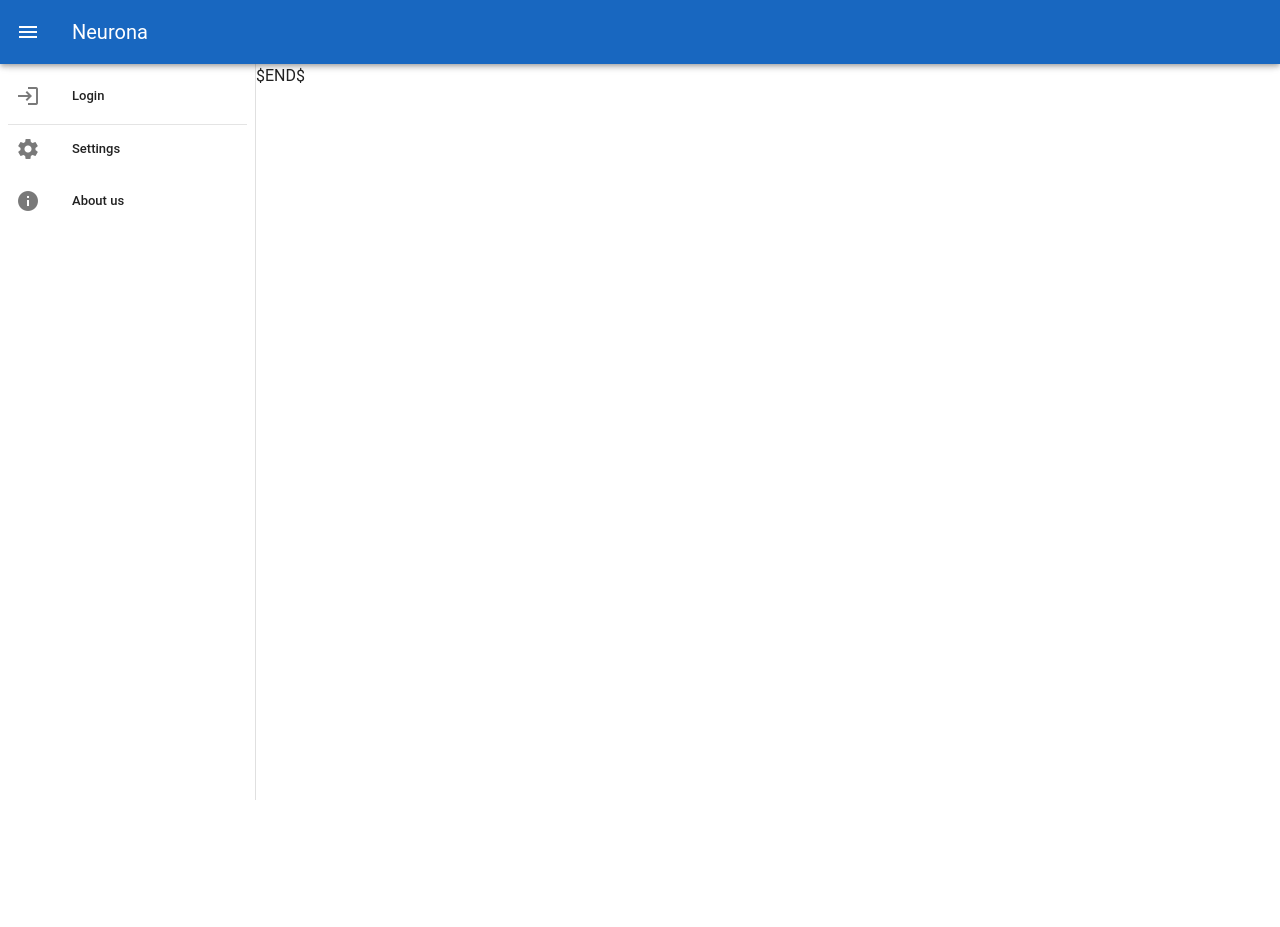
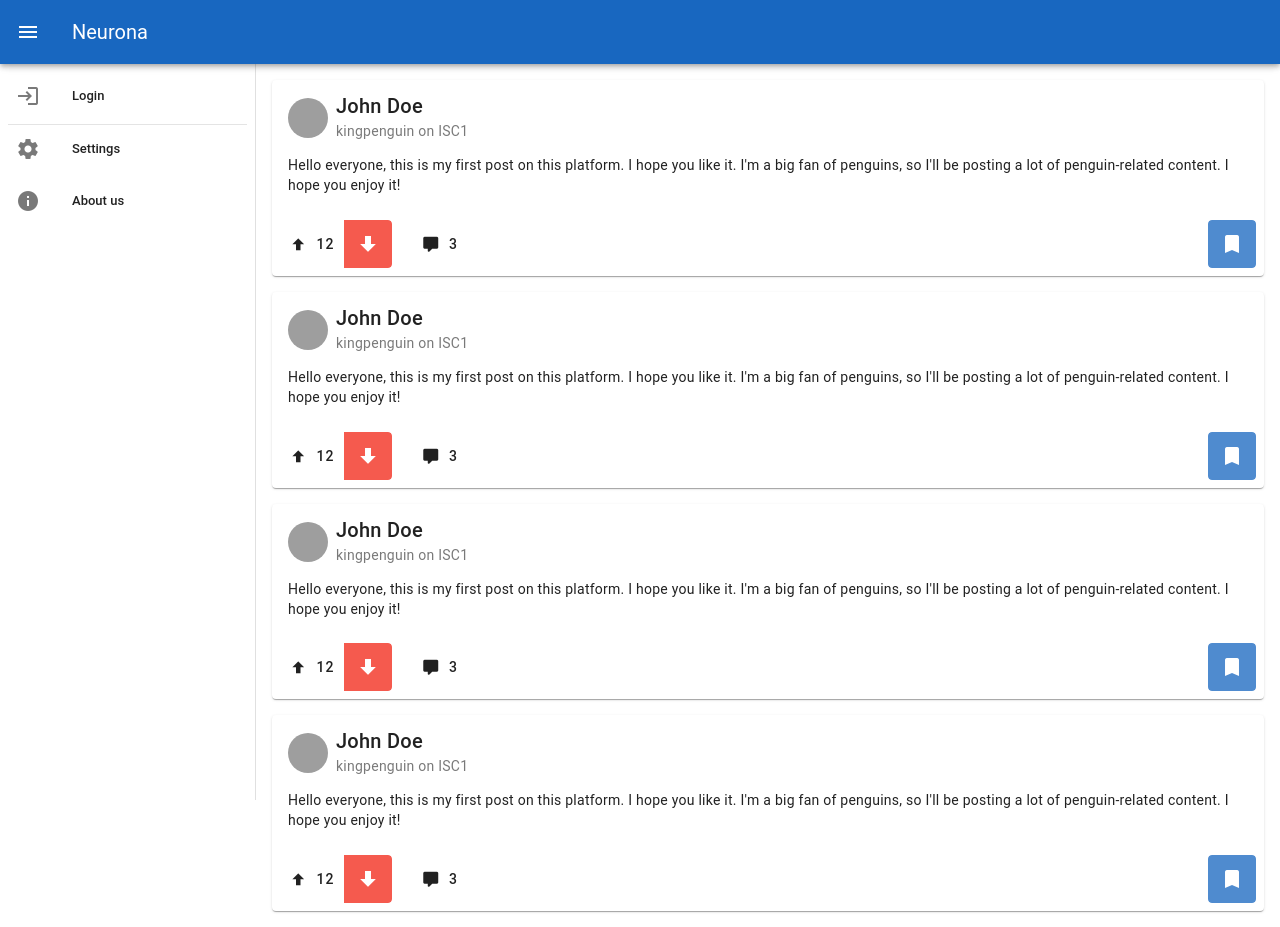
Before and after one commit to HE-Arc/neurona, a Vue app in the folder frontend/: page / in a window 1280 px wide. Before the commit the page ends 800 px from the top, so only its background shows below. Built offline with nearby package versions, Linux system fonts and the light colour scheme; grey boxes are pictures that could not be loaded.

Commit message:
update timeline

```diff
--- a/frontend/src/components/Timeline.vue
+++ b/frontend/src/components/Timeline.vue
@@ -1,9 +1,13 @@
 <script setup>
 
+import Post from "@/components/Post.vue";
 </script>
 
 <template>
-  $END$
+  <Post :id="1" />
+  <Post :id="1" />
+  <Post :id="1" />
+  <Post :id="1" />
 </template>
 
 <style scoped>
```
